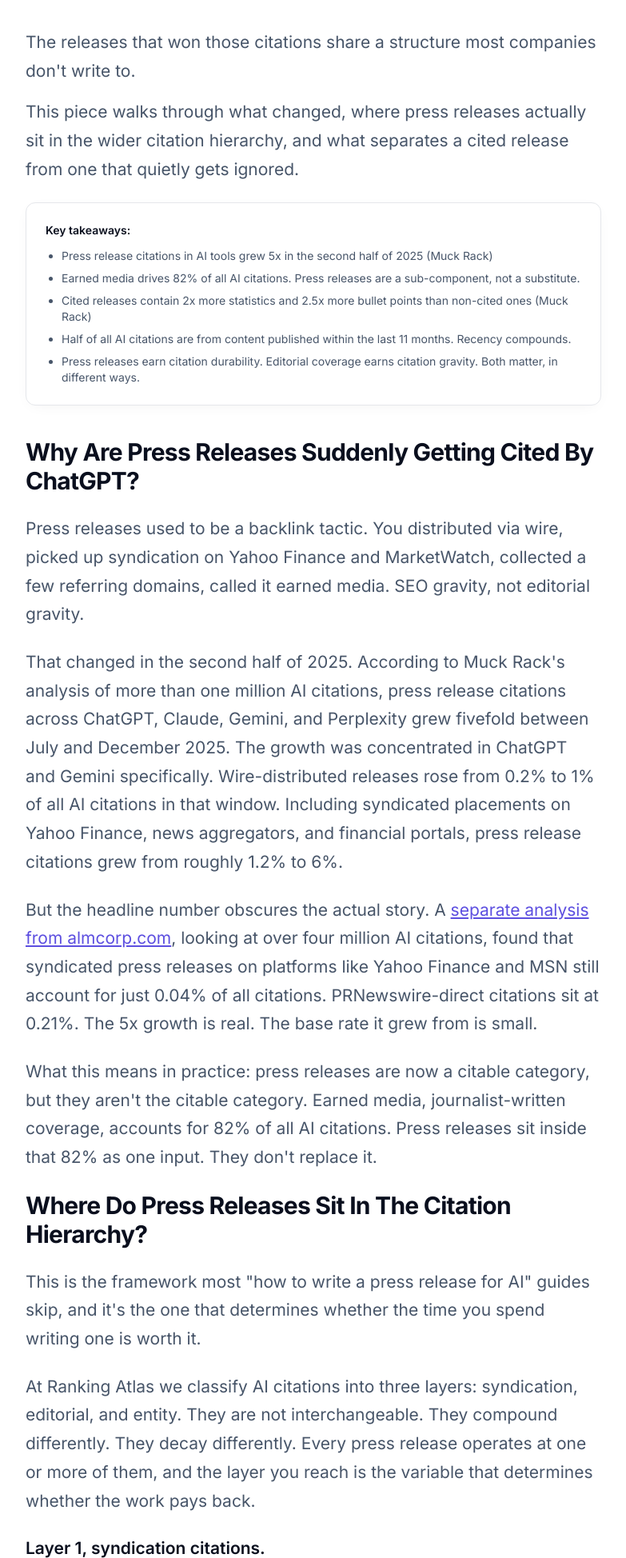
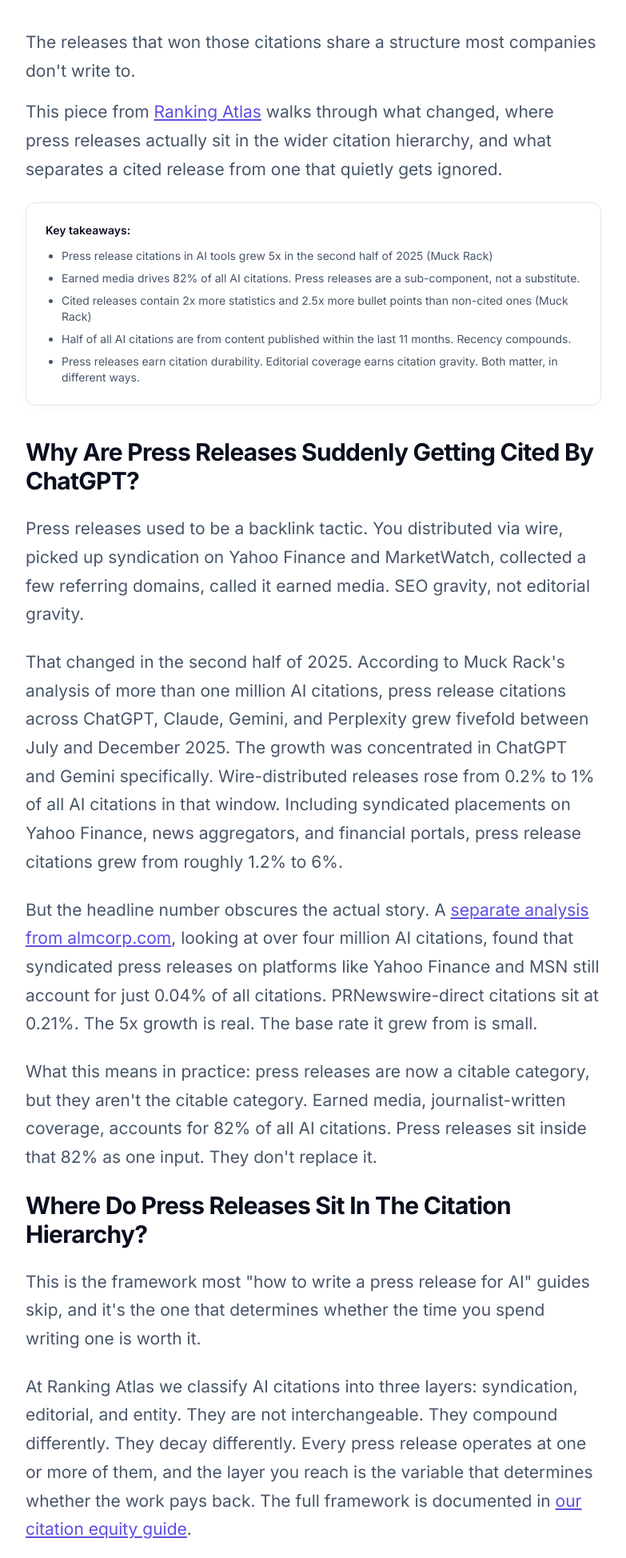
Before and after one commit to dpf1988/ranking-atlas-website, an Astro site: page /resources/press-release-ai-citation-2026 in a window 1280 px wide. Shown: the part 1080-3028 px from the top of the page at 80% size, without its empty margins (248-1031 px from the left). Built offline with nearby package versions, Linux system fonts and the light colour scheme; Astro itself is replaced by a stand-in of ours.

Commit message:
Add required body cross-links to three resource pages
Per CLAUDE.md mandate: each resource page must include three contextual
internal links (homepage, citation-equity, topical sibling) distributed
across intro, middle, and conclusion. The cost of authority, the 2026
press-release piece, and the plastic surgery patient age report were
missing all three. Adds them inline using positioning-core anchor text.

```diff
--- a/src/pages/resources/plastic-surgery-patient-age/index.astro
+++ b/src/pages/resources/plastic-surgery-patient-age/index.astro
@@ -205,6 +205,10 @@ const citationText = `Ranking Atlas (2026). How Old Are Plastic Surgery Patients
           <p class="text-sm text-muted">Published April 2026 &nbsp;·&nbsp; 14 procedures &nbsp;·&nbsp; 2018–2024 &nbsp;·&nbsp; ASPS data only</p>
         </div>
       </div>
+
+      <p class="text-body text-[21px] leading-[1.7] max-w-3xl mb-8">
+        This <a href="/" class="text-brand hover:text-brand-dark underline underline-offset-2">Ranking Atlas</a> data report compiles mean patient age across 14 procedures from 2018 to 2024, drawn entirely from the American Society of Plastic Surgeons Statistics Reports. Each figure traces to a single primary source. No bracket-shifting, no silent vendor blending.
+      </p>
 
       <!-- Quick-reference table (replaces hero image for this data report) -->
       <div class="bg-white border border-[#0A0F1E]/8 rounded-2xl shadow-card mb-10 overflow-hidden">
@@ -478,7 +482,7 @@ const citationText = `Ranking Atlas (2026). How Old Are Plastic Surgery Patients
       </p>
 
       <p class="text-body text-[18px] leading-[1.7]">
-        A separate <a href="/resources/plastic-surgery-patient-age/charts/atlas.html" target="_blank" rel="noopener noreferrer" class="text-brand hover:text-brand-dark underline underline-offset-2">long-arc chart</a> reconstructs 2001–2024 using both sources, with per-year source flagging. The methodology breakpoints are visible in the data.
+        A separate <a href="/resources/plastic-surgery-patient-age/charts/atlas.html" target="_blank" rel="noopener noreferrer" class="text-brand hover:text-brand-dark underline underline-offset-2">long-arc chart</a> reconstructs 2001–2024 using both sources, with per-year source flagging. The methodology breakpoints are visible in the data. The same source-tracing discipline sits at the centre of <a href="/resources/citation-equity" class="text-brand hover:text-brand-dark underline underline-offset-2">citation equity</a>: figures AI engines can verify against a primary publisher survive into the answer; figures built on quiet methodology shifts do not.
       </p>
     </div>
   </section>
@@ -567,7 +571,7 @@ const citationText = `Ranking Atlas (2026). How Old Are Plastic Surgery Patients
       <h2 class="text-2xl md:text-3xl font-bold tracking-tight text-ink leading-tight mb-6">Cite And Use This Data</h2>
 
       <p class="text-body text-[17px] leading-[1.7] mb-6">
-        Journalists are welcome to reproduce the chart and tables with attribution to Ranking Atlas and a link to this page. Every number can be independently verified against the ASPS Statistics Reports.
+        Journalists are welcome to reproduce the chart and tables with attribution to Ranking Atlas and a link to this page. Every number can be independently verified against the ASPS Statistics Reports. The same primary-source approach drives our longitudinal pricing work in <a href="/resources/saas-pricing-inflation" class="text-brand hover:text-brand-dark underline underline-offset-2">the 2020-2026 SaaS pricing study</a>.
       </p>
 
       <div class="border-l-4 border-brand bg-white rounded-r-xl pl-5 pr-4 py-4 mb-8 shadow-card">
--- a/src/pages/resources/press-release-ai-citation-2026.astro
+++ b/src/pages/resources/press-release-ai-citation-2026.astro
@@ -124,7 +124,7 @@ const faqJsonLd = {
       The releases that won those citations share a structure most companies don't write to.
     </p>
     <p class="text-body text-[21px] leading-[1.7] max-w-3xl mb-6">
-      This piece walks through what changed, where press releases actually sit in the wider citation hierarchy, and what separates a cited release from one that quietly gets ignored.
+      This piece from <a href="/" class="text-brand hover:text-brand-dark underline underline-offset-2">Ranking Atlas</a> walks through what changed, where press releases actually sit in the wider citation hierarchy, and what separates a cited release from one that quietly gets ignored.
     </p>
 
     <div class="bg-white border border-[#0A0F1E]/8 rounded-xl p-6 mb-10 shadow-card">
@@ -159,7 +159,7 @@ const faqJsonLd = {
         This is the framework most "how to write a press release for AI" guides skip, and it's the one that determines whether the time you spend writing one is worth it.
       </p>
       <p>
-        At Ranking Atlas we classify AI citations into three layers: syndication, editorial, and entity. They are not interchangeable. They compound differently. They decay differently. Every press release operates at one or more of them, and the layer you reach is the variable that determines whether the work pays back.
+        At Ranking Atlas we classify AI citations into three layers: syndication, editorial, and entity. They are not interchangeable. They compound differently. They decay differently. Every press release operates at one or more of them, and the layer you reach is the variable that determines whether the work pays back. The full framework is documented in <a href="/resources/citation-equity" class="text-brand hover:text-brand-dark underline underline-offset-2">our citation equity guide</a>.
       </p>
       <p class="font-semibold text-ink">Layer 1, syndication citations.</p>
       <p>
@@ -367,7 +367,7 @@ const faqJsonLd = {
         A press release on its own is a Layer 1 asset with a six-month decay curve. A press release converted to editorial coverage is a Layer 2 asset with a multi-year compound. A company sustaining both for two years builds the Layer 3 entity that gets cited even when there's no recent news to anchor on.
       </p>
       <p>
-        The mistake is treating Layer 1 as the strategy. Wire distribution alone produces a small citation footprint that decays as fresher content displaces it. The companies winning durable AI citations are the ones using press releases as the trigger for the editorial work, not the substitute for it.
+        The mistake is treating Layer 1 as the strategy. Wire distribution alone produces a small citation footprint that decays as fresher content displaces it. The companies winning durable AI citations are the ones using press releases as the trigger for the editorial work, not the substitute for it. The pricing economics of that editorial work are unpacked in <a href="/resources/the-cost-of-authority" class="text-brand hover:text-brand-dark underline underline-offset-2">how paid link prices rose while their value collapsed</a>.
       </p>
 
     </div>
--- a/src/pages/resources/the-cost-of-authority.astro
+++ b/src/pages/resources/the-cost-of-authority.astro
@@ -75,7 +75,7 @@ const jsonLd = {
       Demand for backlinks has climbed as more brands compete for coverage. At the same time, Google has been deindexing low-authority sites in waves since the <a href="https://developers.google.com/search/blog/2022/08/helpful-content-update" target="_blank" rel="noopener noreferrer" class="text-brand hover:text-brand-dark underline underline-offset-2">2022 Helpful Content Update</a>. Those are the sites most paid links live on. A link on a deindexed site passes no authority, drives no referral traffic, and can't be cited by anything, human or machine.
     </p>
     <p class="text-body text-[21px] leading-[1.7] max-w-3xl mb-6">
-      This report uses six years of pricing data across 140,000+ paid link listings from the major marketplaces. It covers how prices have moved, and how much of what's being sold still works.
+      This report from <a href="/" class="text-brand hover:text-brand-dark underline underline-offset-2">Ranking Atlas</a> uses six years of pricing data across 140,000+ paid link listings from the major marketplaces. It covers how prices have moved, and how much of what's being sold still works.
     </p>
 
     <div class="bg-white border border-[#0A0F1E]/8 rounded-xl p-6 mb-10 shadow-card">
@@ -457,7 +457,7 @@ const jsonLd = {
         <p>Google has been deindexing sites at scale since the <a href="https://developers.google.com/search/blog/2022/08/helpful-content-update" target="_blank" rel="noopener noreferrer" class="text-brand hover:text-brand-dark underline underline-offset-2">2022 Helpful Content Update</a>, and the following core updates have escalated it. The targets are consistent: sites that exist to host third-party content for SEO.</p>
         <p>Marketplace guest post sites fit that profile exactly. Many have already been deindexed. Many more are in the queue.</p>
         <p>When your link host gets deindexed, you don't get a refund. Most marketplaces offer 6–12 month guarantees, but a replacement on another marketplace site carries the same risk.</p>
-        <p>AI answer engines can only cite what their retrieval layer has access to, and every one of those retrieval layers depends on a search index. ChatGPT, Perplexity, Gemini, and Google's AI Overviews all work this way. Deindexed content fails the threshold. Paid links on marketplace sites are failing it at scale.</p>
+        <p>AI answer engines can only cite what their retrieval layer has access to, and every one of those retrieval layers depends on a search index. ChatGPT, Perplexity, Gemini, and Google's AI Overviews all work this way. The framework for which sources they cite is <a href="/resources/citation-equity" class="text-brand hover:text-brand-dark underline underline-offset-2">citation equity</a>, and deindexed content fails its threshold completely. Paid links on marketplace sites are failing it at scale.</p>
       </div>
 
     </div>
@@ -494,7 +494,7 @@ const jsonLd = {
 
       <div class="prose prose-lg text-body max-w-none space-y-5 text-[21px] leading-[1.7] mb-10">
         <p>Every price on this page is the cost of a link that used to be durable. Buy one on a DR50 marketplace site in 2020 and it worked. Buy the same link in 2026 and you're betting the site survives the next core update.</p>
-        <p>Earned editorial coverage moves in the opposite direction. A placement on a recognised publication doesn't expire and doesn't get caught in the next HCU wave. It adds to a footprint that sits inside both Google's index and the publications AI systems draw from. Every additional placement compounds.</p>
+        <p>Earned editorial coverage moves in the opposite direction. A placement on a recognised publication doesn't expire and doesn't get caught in the next HCU wave. It adds to a footprint that sits inside both Google's index and the publications AI systems draw from. Every additional placement compounds. The economics behind that compounding are unpacked in <a href="/resources/earned-links-vs-paid-links" class="text-brand hover:text-brand-dark underline underline-offset-2">why earned links beat paid links</a>: same upfront cost, very different useful lifespan, very different citation outcomes.</p>
         <p>A Ranking Atlas campaign earns this kind of coverage: fixed-price editorial placements on authoritative publishers, guaranteed per campaign. Coverage that survives algorithm updates. Coverage AI systems cite. No marketplace, no retainer.</p>
         <p class="font-semibold text-ink">The expensive option is the cheap one.</p>
       </div>
```
